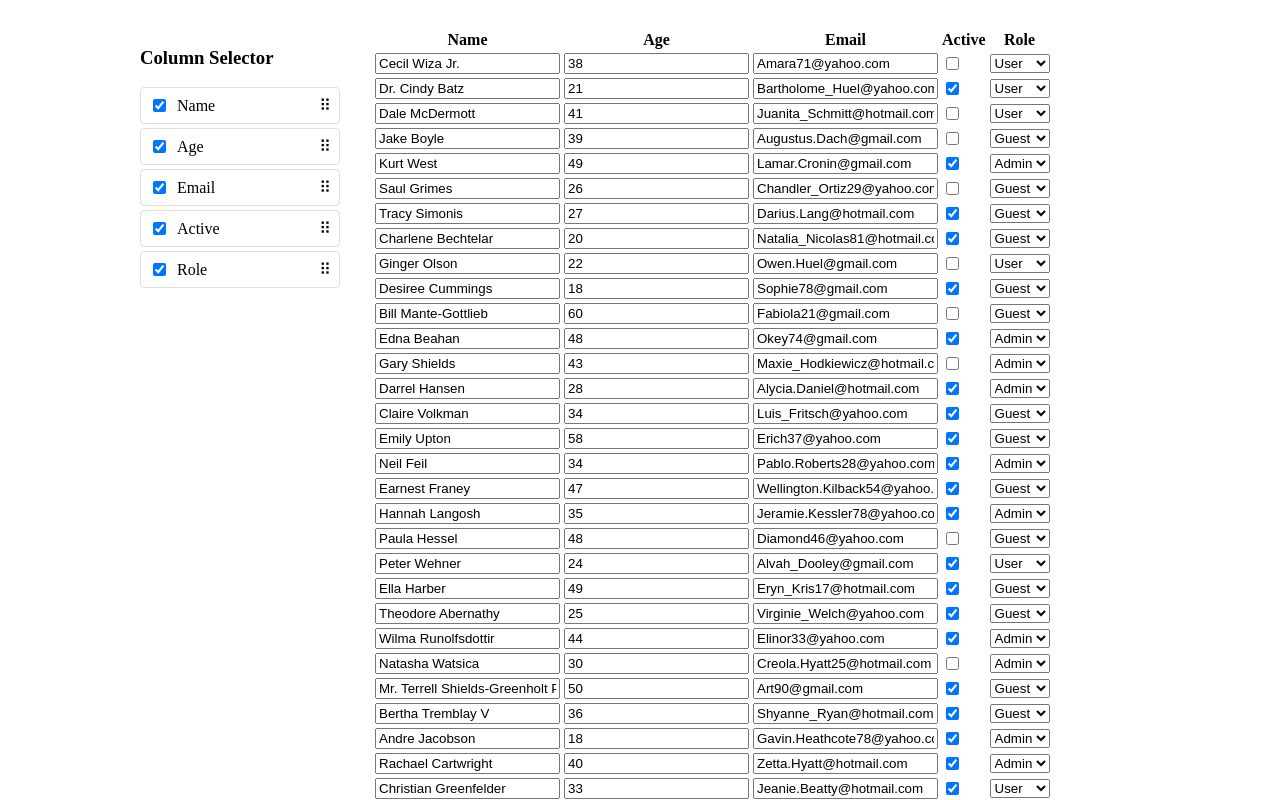
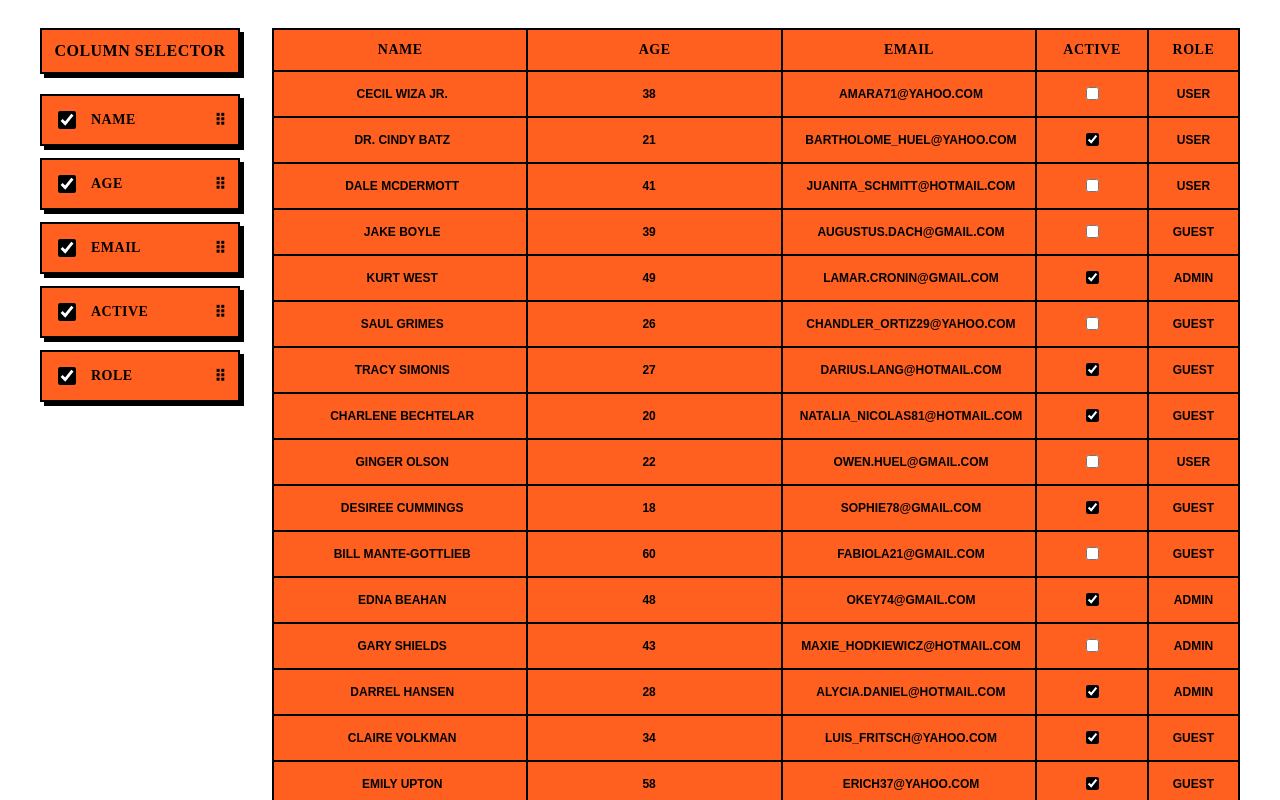
Before and after one commit to ZingerMarat/cemento, a React (Vite) app in the folder cemento-ass/: page / in a window 1280 px wide. Shown: the top 800 px of the page. Built offline with nearby package versions, Linux system fonts and the light colour scheme.

Commit message:
Ability to drag and drop columns in a table

```diff
--- a/cemento-ass/src/App.jsx
+++ b/cemento-ass/src/App.jsx
@@ -28,8 +28,8 @@ export default function App() {
   );
   const [offset, setOffset] = useState(0);
   const [loading, setLoading] = useState(false);
+  const [isDragging, setIsDragging] = useState(false);
 
-  //load more data
   const loadMoreData = useCallback(async () => {
     setLoading(true);
     try {
@@ -68,6 +68,8 @@ export default function App() {
   //load more data on scroll
   useEffect(() => {
     const handleScroll = () => {
+      if (isDragging) return; // Пропускаем загрузку если идет перетаскивание
+
       const bottom = window.innerHeight + window.scrollY >= document.documentElement.offsetHeight - 100;
       if (bottom && !loading) {
         loadMoreData();
@@ -76,7 +78,7 @@ export default function App() {
 
     window.addEventListener('scroll', handleScroll);
     return () => window.removeEventListener('scroll', handleScroll);
-  }, [loading, loadMoreData]);
+  }, [loading, loadMoreData, isDragging]);
 
 
   //handle cell change
@@ -85,6 +87,7 @@ export default function App() {
       ...prevData,
       data: prevData.data.map((row) => row.id === rowId ? { ...row, [columnId]: newValue } : row),
     }));
+
   };
 
   //handle column toggle
@@ -114,16 +117,25 @@ export default function App() {
   };
 
   return (
-    <div style={{ display: "flex", justifyContent: "center", minHeight: "100vh", padding: 20 }}>
-      <div style={{ display: "flex", gap: 32, maxWidth: 1000, width: "100%" }}>
-
+    <div style={{ display: "flex", justifyContent: "center", minHeight: "100vh", padding: "20px 20px 0 20px" }}>
+      <div style={{ display: "flex", gap: 32, maxWidth: 1200, width: "100%" }}>
+        <div style={{
+          width: "200px",
+          flexShrink: 0,
+          position: "sticky",
+          top: "20px",
+          alignSelf: "flex-start",
+          height: "fit-content"
+        }}>
           <ColumnSelector
             columns={tableData.columns}
             visibleColumns={visibleColumns}
             onColumnToggle={handleColumnToggle}
             onOrderChange={handleColumnOrderChange}
+            onDragStart={() => setIsDragging(true)}
+            onDragEnd={() => setIsDragging(false)}
           />
-
+        </div>
         <div style={{ flexGrow: 1 }}>
           <Table
             columns={tableData.columns
--- a/cemento-ass/src/components/ColumnSelector.jsx
+++ b/cemento-ass/src/components/ColumnSelector.jsx
@@ -3,7 +3,14 @@ import { DndContext, closestCenter, KeyboardSensor, PointerSensor, useSensor, us
 import { arrayMove, SortableContext, sortableKeyboardCoordinates, verticalListSortingStrategy } from '@dnd-kit/sortable';
 import { SortableItem } from './SortableItem';
 
-export default function ColumnSelector({ columns, visibleColumns, onColumnToggle, onOrderChange }) {
+export default function ColumnSelector({
+    columns,
+    visibleColumns,
+    onColumnToggle,
+    onOrderChange,
+    onDragStart,
+    onDragEnd
+}) {
     const sensors = useSensors(
         useSensor(PointerSensor, {
             activationConstraint: {
@@ -17,6 +24,7 @@ export default function ColumnSelector({ columns, visibleColumns, onColumnToggle
 
     const handleDragEnd = (event) => {
         const { active, over } = event;
+        onDragEnd();
 
         if (active.id !== over.id) {
             const oldIndex = columns.findIndex(col => col.id === active.id);
@@ -30,18 +38,25 @@ export default function ColumnSelector({ columns, visibleColumns, onColumnToggle
     };
 
     return (
-        <div style={{
-            width: "200px",
-            flexShrink: 0,
-            position: "sticky",
-            top: "20px",
-            alignSelf: "flex-start"
-        }}>
-            <h3>Column Selector</h3>
+        <div>
+            <h3 style={{
+                backgroundColor: '#FF5F1F',
+                color: '#000000',
+                padding: '12px',
+                margin: '0 0 20px 0',
+                border: '2px solid #000000',
+                boxShadow: '4px 4px 0 #000000',
+                textTransform: 'uppercase',
+                letterSpacing: '0.5px',
+                fontSize: '16px',
+                fontWeight: 'bold',
+                textAlign: 'center'
+            }}>Column Selector</h3>
             <DndContext
                 sensors={sensors}
                 collisionDetection={closestCenter}
                 onDragEnd={handleDragEnd}
+                onDragStart={onDragStart}
             >
                 <SortableContext
                     items={columns.map(col => col.id)}
--- a/cemento-ass/src/components/SortableItem.jsx
+++ b/cemento-ass/src/components/SortableItem.jsx
@@ -15,15 +15,20 @@ export function SortableItem({ id, title, checked, onChange }) {
     const style = {
         transform: CSS.Transform.toString(transform),
         transition,
-        backgroundColor: isDragging ? '#f0f0f0' : undefined,
-        padding: '8px',
-        marginBottom: '4px',
-        borderRadius: '4px',
-        border: '1px solid #ddd',
+        backgroundColor: '#FF5F1F',
+        padding: '12px',
+        marginBottom: '12px',
+        cursor: 'grab',
+        borderRadius: '0',
+        border: '2px solid #000000',
         display: 'flex',
         alignItems: 'center',
-        gap: '8px',
-        userSelect: 'none'
+        gap: '12px',
+        userSelect: 'none',
+        boxShadow: isDragging ? 'none' : '4px 4px 0 #000000',
+        position: 'relative',
+        top: isDragging ? '2px' : '0',
+        left: isDragging ? '2px' : '0'
     };
 
     return (
@@ -31,14 +36,30 @@ export function SortableItem({ id, title, checked, onChange }) {
             <input
                 type="checkbox"
                 checked={checked}
-                onChange={(e) => {
-                    e.stopPropagation();
-                    onChange();
+                onChange={onChange}
+                onClick={(e) => e.stopPropagation()}
+                style={{
+                    width: '18px',
+                    height: '18px',
+                    cursor: 'pointer',
+                    accentColor: '#000000'
                 }}
-                style={{ cursor: 'pointer' }}
             />
-            <span>{title}</span>
-            <span style={{ marginLeft: 'auto' }}>⠿</span>
+            <span style={{
+                fontWeight: 'bold',
+                fontSize: '14px',
+                color: '#000000',
+                textTransform: 'uppercase',
+                letterSpacing: '0.5px'
+            }}>
+                {title}
+            </span>
+            <span style={{
+                marginLeft: 'auto',
+                color: '#000000',
+                fontSize: '16px',
+                fontWeight: 'bold'
+            }}>⠿</span>
         </div>
     );
 }
--- a/cemento-ass/src/components/Table.jsx
+++ b/cemento-ass/src/components/Table.jsx
@@ -3,11 +3,27 @@ import TableRow from './TableRow';
 
 export default function Table({columns, data, onCellChange}) {
     return (
-        <table>
+        <table style={{ width: '100%', borderCollapse: 'collapse' }}>
             <thead>
                 <tr>
                     {columns.map((column) => (
-                        <th key={column.id}>{column.title}</th>
+                        <th
+                            key={column.id}
+                            style={{
+                                backgroundColor: '#FF5F1F',
+                                color: '#000000',
+                                padding: '12px',
+                                border: '2px solid #000000',
+                                textTransform: 'uppercase',
+                                letterSpacing: '0.5px',
+                                fontSize: '14px',
+                                fontWeight: '900',
+                                position: 'relative',
+                                boxShadow: '2px 2px 0 #000000'
+                            }}
+                        >
+                            {column.title}
+                        </th>
                     ))}
                 </tr>
             </thead>
--- a/cemento-ass/src/components/TableCell.jsx
+++ b/cemento-ass/src/components/TableCell.jsx
@@ -1,21 +1,68 @@
 import React from 'react';
+
+const inputStyles = {
+    width: '100%',
+    background: 'none',
+    border: 'none',
+    color: '#000000',
+    fontSize: '12px',
+    fontWeight: 'bold',
+    textAlign: 'center',
+    textTransform: 'uppercase',
+    outline: 'none'
+};
 
 //renderers for different column types
 const cellRenderers = {
     string: ({ value, onChange }) => (
-                                        <input type="text" value={value || ''} onChange={(e) => onChange(e.target.value)} />
+        <input
+            type="text"
+            value={value || ''}
+            onChange={(e) => onChange(e.target.value)}
+            style={inputStyles}
+        />
     ),
     number: ({ value, onChange }) => (
-                                        <input type="number" value={value || ''} onChange={(e) => onChange(Number(e.target.value))} />
+        <input
+            type="number"
+            value={value || ''}
+            onChange={(e) => onChange(Number(e.target.value))}
+            style={inputStyles}
+        />
     ),
     boolean: ({ value, onChange }) => (
-                                        <input type="checkbox" checked={Boolean(value)} onChange={(e) => onChange(e.target.checked)} />
+        <input
+            type="checkbox"
+            checked={Boolean(value)}
+            onChange={(e) => onChange(e.target.checked)}
+            style={{
+                ...inputStyles,
+                width: 'auto',
+                cursor: 'pointer',
+                accentColor: '#000000'
+            }}
+        />
     ),
     email: ({ value, onChange }) => (
-                                        <input type="email" value={value || ''} onChange={(e) => onChange(e.target.value)} />
+        <input
+            type="email"
+            value={value || ''}
+            onChange={(e) => onChange(e.target.value)}
+            style={inputStyles}
+        />
     ),
     select: ({ value, onChange, column }) => (
-                                        <select value={value || ''} onChange={(e) => onChange(e.target.value)}>
+        <select
+            value={value || ''}
+            onChange={(e) => onChange(e.target.value)}
+            style={{
+                ...inputStyles,
+                cursor: 'pointer',
+                appearance: 'none',
+                WebkitAppearance: 'none',
+                MozAppearance: 'none'
+            }}
+        >
             {column.options.map((option) => (
                 <option key={option} value={option}>
                     {option}
@@ -25,9 +72,9 @@ const cellRenderers = {
     ),
 };
 
-export default function TableCell({ column, value, onChange }) {
+export default function TableCell({ column, value, onChange, style }) {
     //use renderer for the column type or default to string renderer
     const renderer = cellRenderers[column.type] || cellRenderers.string;
 
-    return <td>{renderer({ value, onChange, column })}</td>;
+    return <td style={style}>{renderer({ value, onChange, column })}</td>;
 }
--- a/cemento-ass/src/components/TableRow.jsx
+++ b/cemento-ass/src/components/TableRow.jsx
@@ -10,6 +10,19 @@ export default function TableRow({ row, columns, onCellChange }) {
                     column={column}
                     value={row[column.id]}
                     onChange={(newValue) => onCellChange(row.id, column.id, newValue)}
+                    style={{
+                        backgroundColor: '#FF5F1F',
+                        color: '#000000',
+                        padding: '12px',
+                        border: '2px solid #000000',
+                        textTransform: 'uppercase',
+                        letterSpacing: '0.5px',
+                        fontSize: '14px',
+                        fontWeight: 'bold',
+                        position: 'relative',
+                        boxShadow: '2px 2px 0 #000000',
+                        textAlign: 'center'
+                    }}
                 />
             ))}
         </tr>
```
Lines whose indentation alone changed are shown as unchanged.
